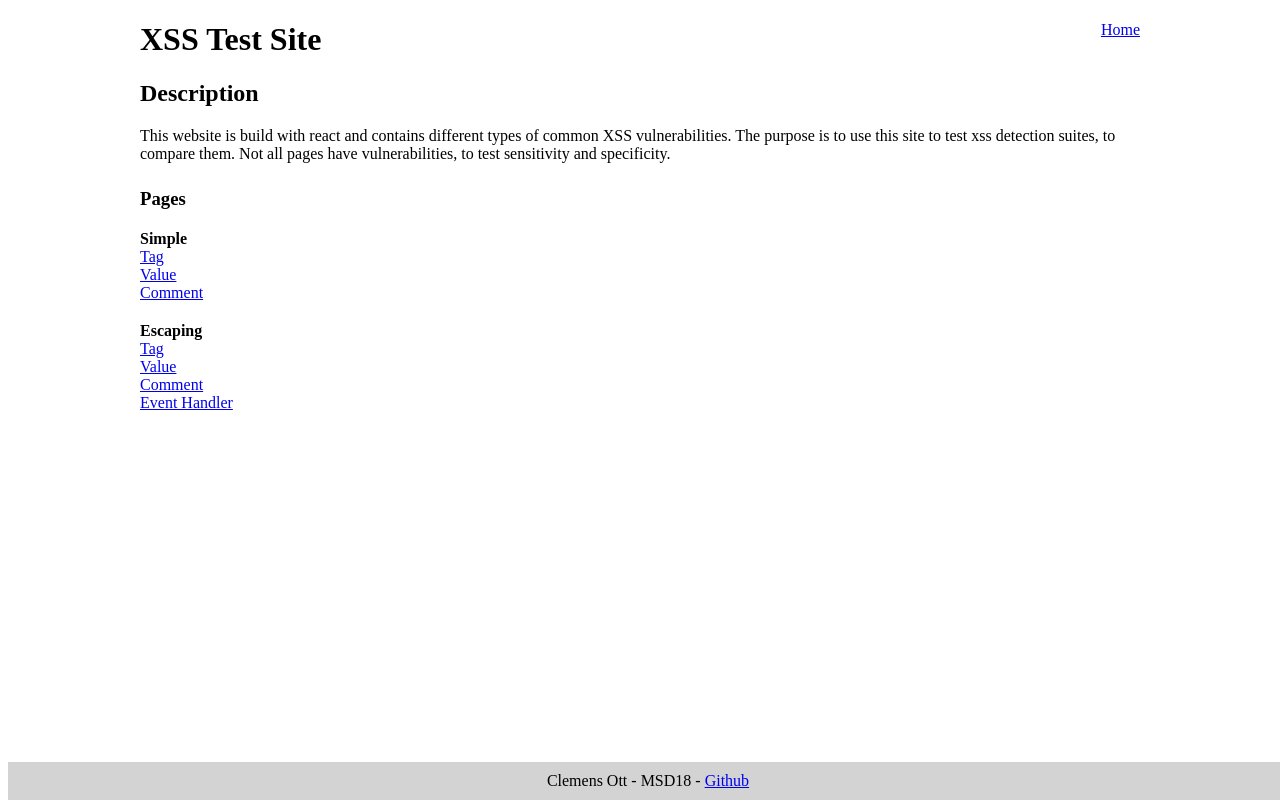
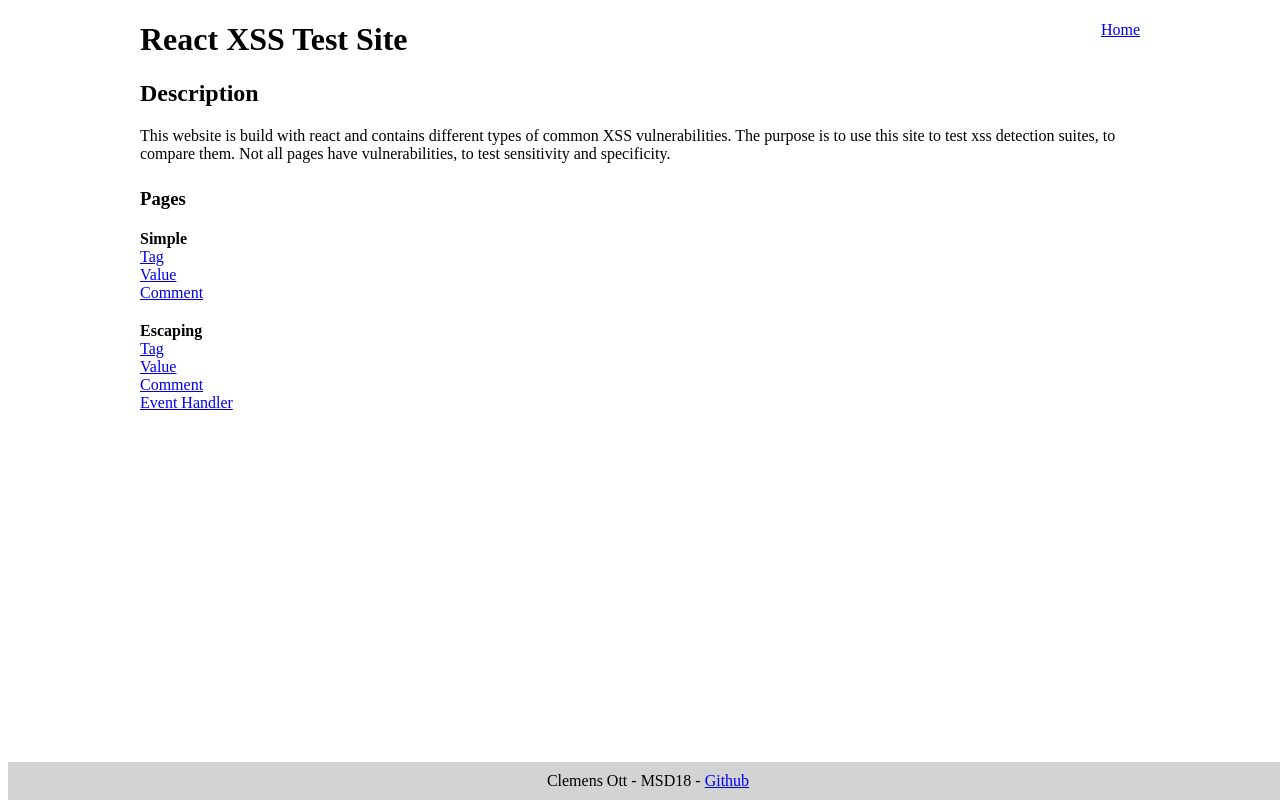
Before and after one commit to OttFH/react-xss-suite-test-site, a React (Create React App) app: page / in a window 1280 px wide. Built offline with nearby package versions, Linux system fonts and the light colour scheme.

Commit message:
fixed title and descriptions

```diff
--- a/public/index.html
+++ b/public/index.html
@@ -24,7 +24,7 @@
       work correctly both with client-side routing and a non-root public URL.
       Learn how to configure a non-root public URL by running `npm run build`.
     -->
-    <title>XSS test site</title>
+    <title>React XSS Test Site</title>
   </head>
   <body>
     <noscript>You need to enable JavaScript to run this app.</noscript>
--- a/src/pages/EscapingOnload.js
+++ b/src/pages/EscapingOnload.js
@@ -16,7 +16,7 @@ export default function () {
                 <div className="vulnerability-info-container">
                     <label>Has XSS vulnerability:</label>
                     <div>Yes</div>
-                    <button onClick={()=>{
+                    <button onClick={() => {
                         window.location = '/escapingOnload?xss=alert(1)';
                     }}>
                         Example
--- a/src/pages/Home.js
+++ b/src/pages/Home.js
@@ -1,7 +1,7 @@
 export default function Home() {
     return (
         <>
-            <h1>XSS Test Site</h1>
+            <h1>React XSS Test Site</h1>
 
             <div>
                 <h2>Description</h2>
--- a/src/pages/SimpleComment.js
+++ b/src/pages/SimpleComment.js
@@ -8,11 +8,12 @@ export default function () {
                 <h2>Description</h2>
                 <div>
                     This page puts the value of the query parameter ("xss") into a comment.
+                    This is done with dangerouslySetInnerHTML and is not considered best practice.
                 </div>
                 <div className="vulnerability-info-container">
                     <label>Has XSS vulnerability:</label>
                     <div>Yes</div>
-                    <button onClick={()=>{
+                    <button onClick={() => {
                         window.location = '/simpleComment?xss=--><img src=/xss-meme.jpg onload=alert(1) /><!--';
                     }}>
                         Example
--- a/src/pages/SimpleTag.js
+++ b/src/pages/SimpleTag.js
@@ -8,15 +8,16 @@ export default function () {
                 <h2>Description</h2>
                 <div>
                     This page puts the value of the query parameter ("xss") into a div tag.
+                    This is done with dangerouslySetInnerHTML and is not considered best practice.
+                </div>
                 <div className="vulnerability-info-container">
                     <label>Has XSS vulnerability:</label>
                     <div>Yes</div>
-                        <button onClick={()=>{
+                    <button onClick={() => {
                         window.location = '/simpleTag?xss=<img src=/xss-meme.jpg onload=alert(1) />';
                     }}>
                         Example
                     </button>
-                    </div>
                 </div>
             </div>
 
--- a/src/pages/SimpleValue.js
+++ b/src/pages/SimpleValue.js
@@ -8,11 +8,12 @@ export default function () {
                 <h2>Description</h2>
                 <div>
                     This page puts the value of the query parameter ("xss") into the value attribute of a value tag.
+                    This is done with dangerouslySetInnerHTML and is not considered best practice.
                 </div>
                 <div className="vulnerability-info-container">
                     <label>Has XSS vulnerability:</label>
                     <div>Yes</div>
-                    <button onClick={()=>{
+                    <button onClick={() => {
                         window.location = '/simpleValue?xss="><br><img src=/xss-meme.jpg onload=alert(1) /><input type="hidden';
                     }}>
                         Example
```
Lines whose indentation alone changed are shown as unchanged.
